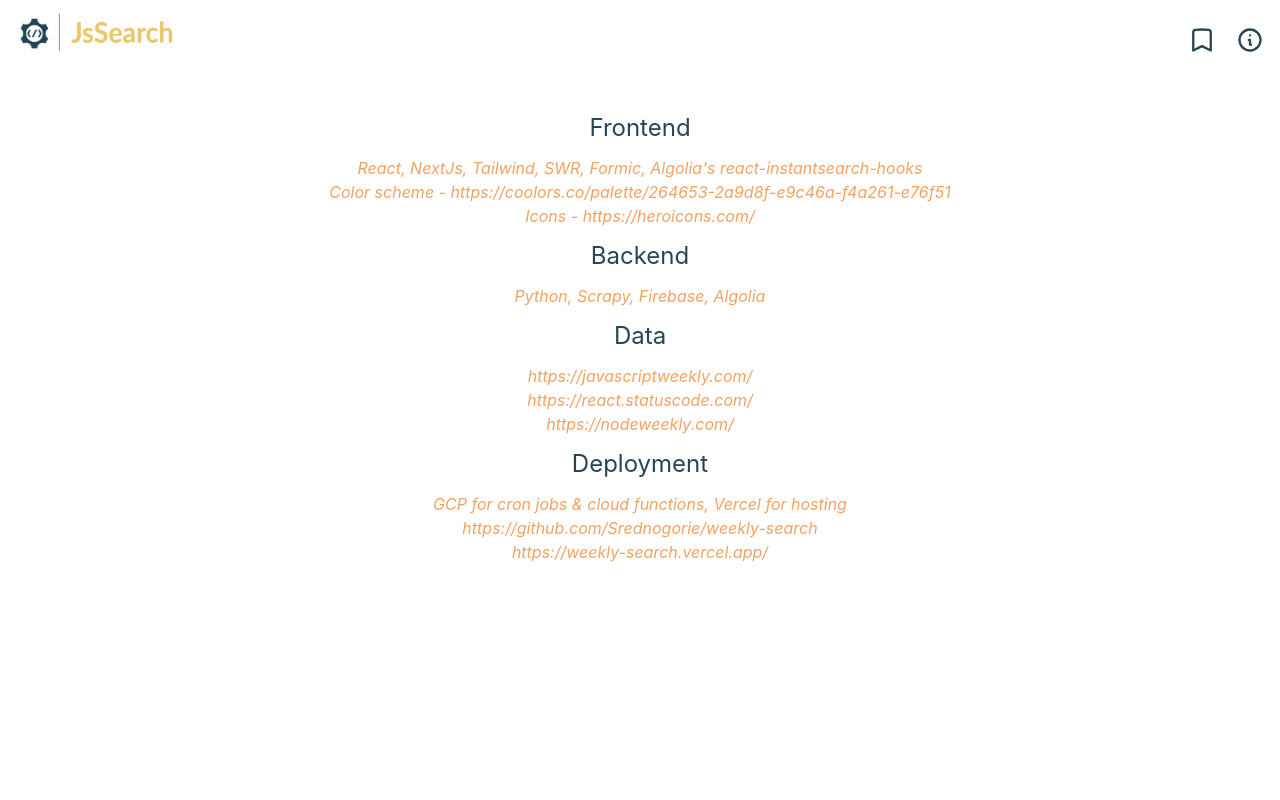
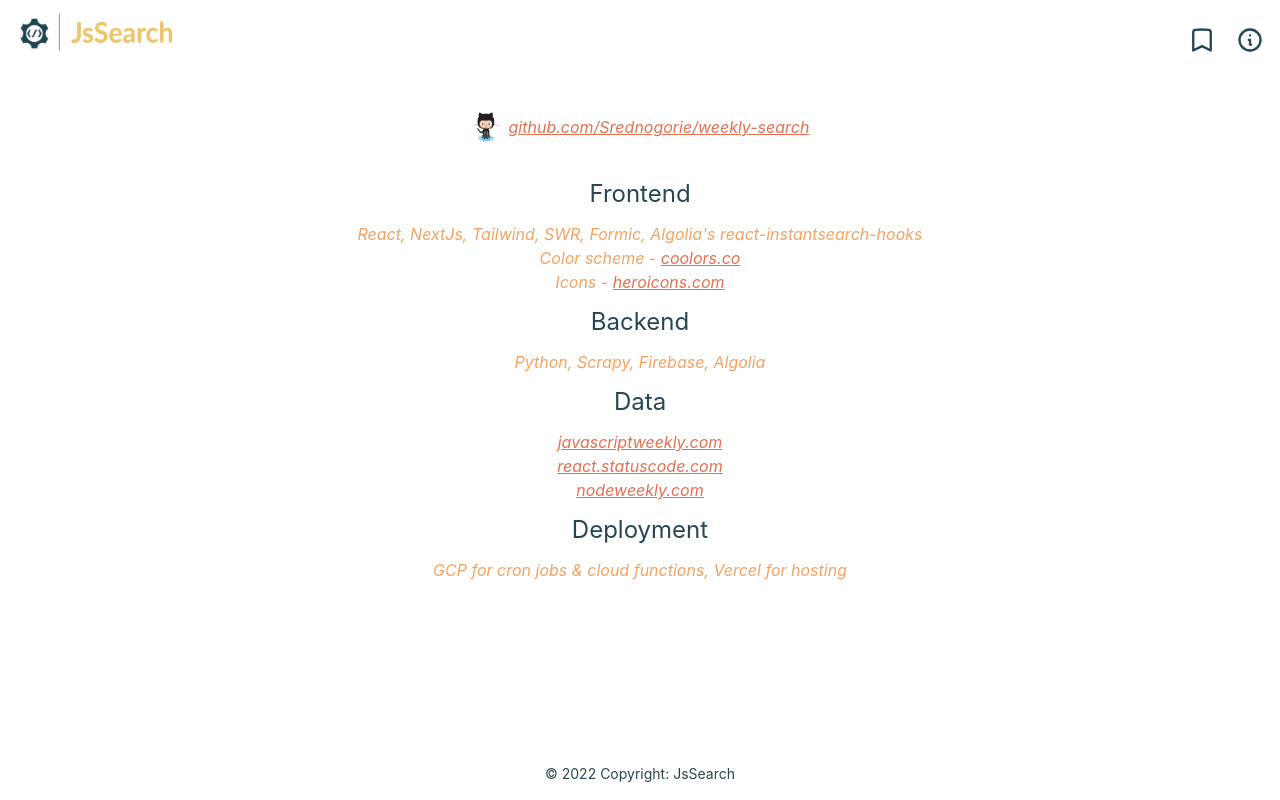
Before and after one commit to Srednogorie/weekly-search, a Next.js app: page /about in a window 1280 px wide. Built offline with nearby package versions, Linux system fonts and the light colour scheme.

Commit message:
Fix about page styling.

```diff
--- a/components/CustomRefinementList.tsx
+++ b/components/CustomRefinementList.tsx
@@ -21,8 +21,8 @@
                                 className="ais-RefinementList-checkbox align-text-top text-current focus:outline-offset-0 cursor-pointer"
                                 type="checkbox" value="JavaScriptWeekly"
                             />
-                            <span className="ais-RefinementList-labelText pl-2 italic">JavaScript Weekly</span>
-                            <span className="ais-RefinementList-count pl-2 italic">{jsWeeklyCount}</span>
+                            <span className="ais-RefinementList-labelText pl-2 italic">JavaScript</span>
+                            <span className="hidden sm:inline-block ais-RefinementList-count pl-1 italic">Weekly {jsWeeklyCount}</span>
                         </label>
                     </li>
                     <li className="ais-RefinementList-item ml-4 mr-4">
@@ -32,8 +32,8 @@
                                 className="ais-RefinementList-checkbox align-text-top text-current focus:outline-offset-0 cursor-pointer"
                                 type="checkbox" value="NodeJsWeekly"
                             />
-                            <span className="ais-RefinementList-labelText pl-2 italic">NodeJs Weekly</span>
-                            <span className="ais-RefinementList-count pl-2 italic">{nodeWeeklyCount}</span>
+                            <span className="ais-RefinementList-labelText pl-2 italic">NodeJs</span>
+                            <span className="hidden sm:inline-block ais-RefinementList-count pl-1 italic">Weekly {nodeWeeklyCount}</span>
                         </label>
                     </li>
                     <li className="ais-RefinementList-item ml-4 mr-4">
@@ -43,8 +43,8 @@
                                 className="ais-RefinementList-checkbox align-text-top text-current focus:outline-offset-0 cursor-pointer"
                                 type="checkbox" value="ReactStatusWeekly"
                             />
-                            <span className="ais-RefinementList-labelText pl-2 italic">React Status</span>
-                            <span className="ais-RefinementList-count pl-2 italic">{reactWeeklyCount}</span>
+                            <span className="ais-RefinementList-labelText pl-2 italic">React</span>
+                            <span className="hidden sm:inline-block ais-RefinementList-count pl-1 italic">Status {reactWeeklyCount}</span>
                         </label>
                     </li>
                 </ul>
--- a/pages/about.tsx
+++ b/pages/about.tsx
@@ -1,27 +1,48 @@
 import {NextPage} from "next"
 import NavBar from "../components/NavBar"
+import Footer from "../components/Footer"
+import Image from 'next/image'
 
 const About: NextPage = () => {
     return (
-        <>
+        <div className="flex flex-col !h-screen justify-between">
             <NavBar/>
-            <div className="flex flex-col items-center">
-                <h1 className="text-[#264653] text-2xl py-3 mt-3">Frontend</h1>
-                <p className="italic text-[#F4A261]">React, NextJs, Tailwind, SWR, Formic, Algolia&apos;s react-instantsearch-hooks</p>
-                <p className="italic text-[#F4A261]">Color scheme - https://coolors.co/palette/264653-2a9d8f-e9c46a-f4a261-e76f51</p>
-                <p className="italic text-[#F4A261]">Icons - https://heroicons.com/</p>
+            <div className="flex flex-col items-center mb-auto mx-4">
+                <p className="italic text-[#F4A261] text-center my-6">
+                    <div className={"flex items-center"}>
+                        <Image src="/octocat.jpg" alt="Picture of the author" width={30} height={30}/>
+                        <a href="https://github.com/Srednogorie/weekly-search" target="_blank" rel="noreferrer" className={"underline text-[#E76F51] ml-2"}>
+                            github.com/Srednogorie/weekly-search
+                        </a>
+                    </div>
+                </p>
+                <h1 className="text-[#264653] text-2xl py-3">Frontend</h1>
+                <p className="italic text-[#F4A261] text-center">React, NextJs, Tailwind, SWR, Formic, Algolia&apos;s react-instantsearch-hooks</p>
+                <p className="italic text-[#F4A261] text-center">Color scheme - <a href="https://coolors.co/palette/264653-2a9d8f-e9c46a-f4a261-e76f51" target={"_blank"} rel={"noreferrer"} className={"underline text-[#E76F51]"}>coolors.co</a></p>
+                <p className="italic text-[#F4A261] text-center">Icons - <a href="https://heroicons.com/" target={"_blank"} rel={"noreferrer"} className={"underline text-[#E76F51]"}>heroicons.com</a></p>
                 <h1 className="text-[#264653] text-2xl py-3">Backend</h1>
-                <p className="italic text-[#F4A261]">Python, Scrapy, Firebase, Algolia</p>
+                <p className="italic text-[#F4A261] text-center">Python, Scrapy, Firebase, Algolia</p>
                 <h1 className="text-[#264653] text-2xl py-3">Data</h1>
-                <p className="italic text-[#F4A261]">https://javascriptweekly.com/</p>
-                <p className="italic text-[#F4A261]">https://react.statuscode.com/</p>
-                <p className="italic text-[#F4A261]">https://nodeweekly.com/</p>
+                <p className="italic text-[#F4A261] text-center">
+                    <a href="https://javascriptweekly.com/" target="_blank" rel="noreferrer" className={"underline text-[#E76F51]"}>
+                        javascriptweekly.com
+                    </a>
+                </p>
+                <p className="italic text-[#F4A261] text-center">
+                    <a href="https://react.statuscode.com/" target="_blank" rel="noreferrer" className={"underline text-[#E76F51]"}>
+                        react.statuscode.com
+                    </a>
+                </p>
+                <p className="italic text-[#F4A261] text-center">
+                    <a href="https://nodeweekly.com/" target="_blank" rel="noreferrer" className={"underline text-[#E76F51]"}>
+                        nodeweekly.com
+                    </a>
+                </p>
                 <h1 className="text-[#264653] text-2xl py-3">Deployment</h1>
-                <p className="italic text-[#F4A261]">GCP for cron jobs & cloud functions, Vercel for hosting</p>
-                <p className="italic text-[#F4A261]">https://github.com/Srednogorie/weekly-search</p>
-                <p className="italic text-[#F4A261]">https://weekly-search.vercel.app/</p>
+                <p className="italic text-[#F4A261] text-center">GCP for cron jobs & cloud functions, Vercel for hosting</p>
             </div>
-        </>
+            <Footer/>
+        </div>
     )
 }
 
```
Also changed, not shown: public/octocat.jpg (added).
